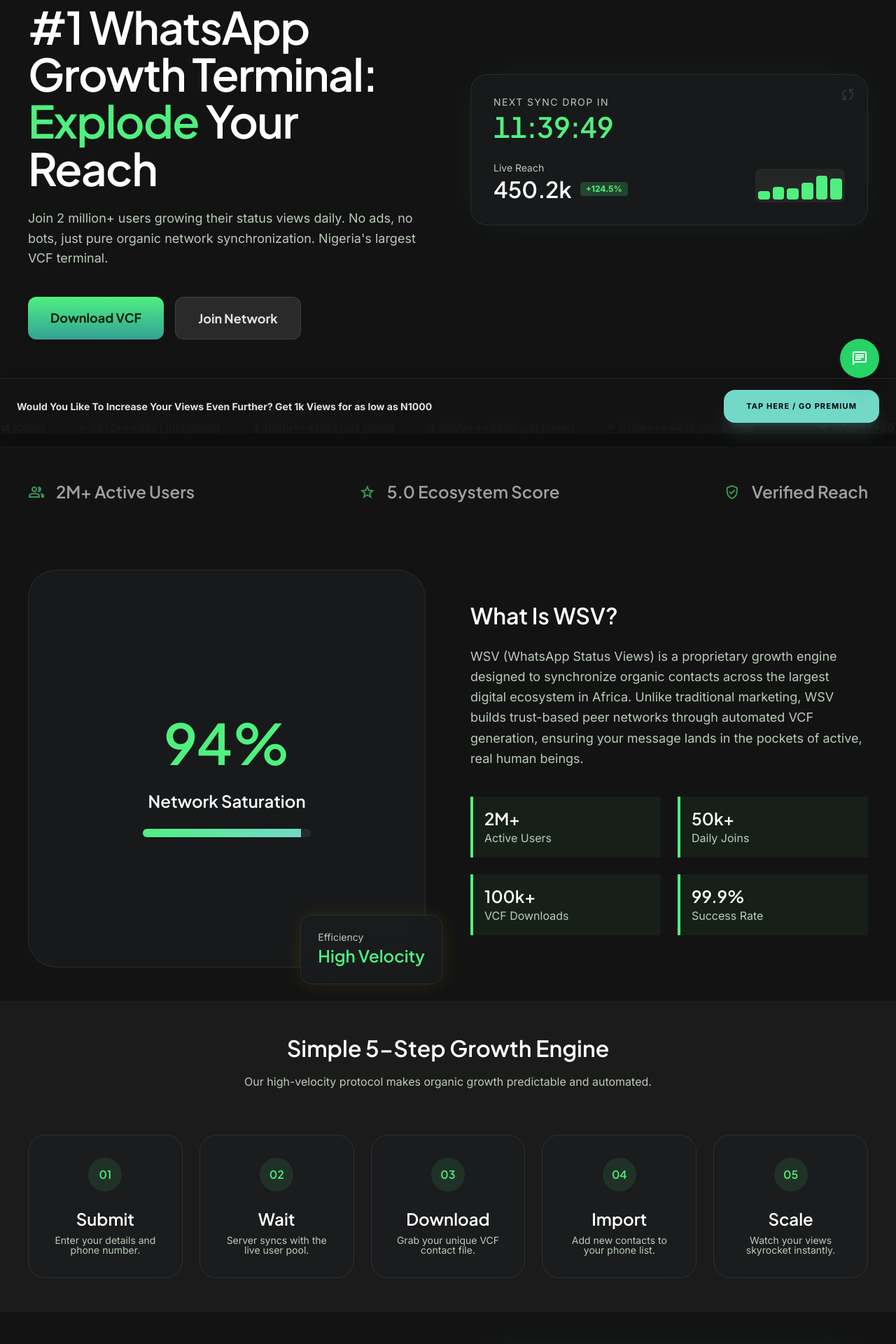
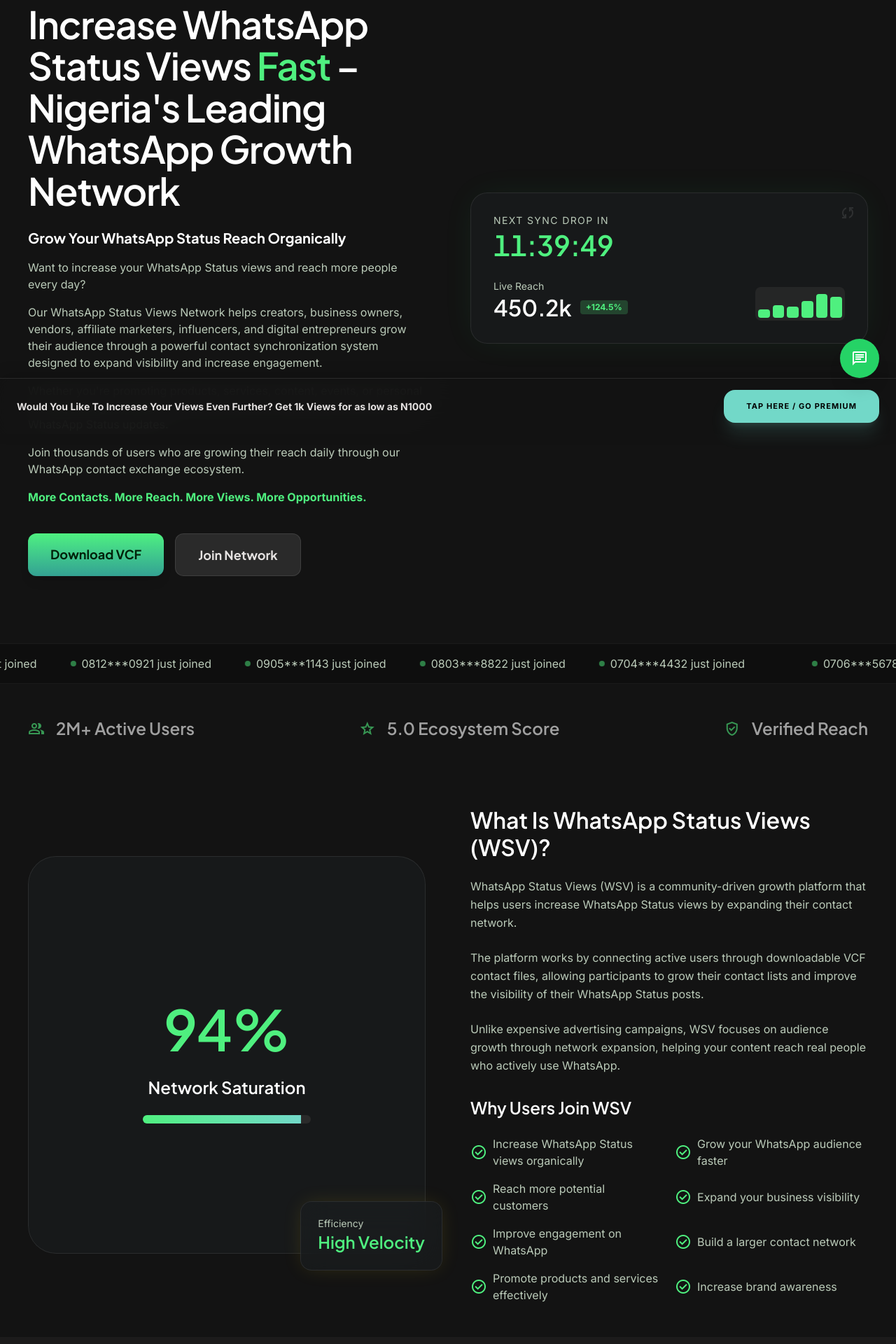
Before and after one commit to ajoscor44-seo/wsvnew, a React (Vite) app: page / in a window 1280 px wide. Shown: the part 180-2100 px from the top of the page at 70% size. Built offline with nearby package versions, Linux system fonts and the light colour scheme; no server answers.

Commit message:
Update homepage copy to match requested layout and content

```diff
--- a/src/pages/LandingPage.tsx
+++ b/src/pages/LandingPage.tsx
@@ -230,16 +230,24 @@
   const joins = ["0706***5678", "0812***0921", "0905***1143", "0803***8822", "0704***4432"];
   const faqs = [
     {
-      q: "Can I increase views for free?",
-      a: "Yes, our Free tier allows you to participate in the general sync pool, though priority levels are lower than premium plans.",
+      q: "How can I increase WhatsApp Status views?",
+      a: "One of the most effective ways is to grow your contact network, create engaging content, post consistently, and encourage interactions from your audience.",
     },
     {
-      q: "Does it work on iPhone?",
-      a: "Absolutely. WSV VCF files are compatible with both iOS and Android contact systems.",
+      q: "Is WSV suitable for businesses?",
+      a: "Yes. Many entrepreneurs, vendors, marketers, and service providers use WhatsApp as a major sales and communication channel.",
     },
     {
-      q: "Is my data secure?",
-      a: "We use end-to-end encryption for all sync data and never store your personal conversations.",
+      q: "Does it work on Android and iPhone?",
+      a: "Yes. VCF contact files can be used on both Android and iOS devices.",
+    },
+    {
+      q: "Can beginners use WSV?",
+      a: "Absolutely. The process is simple and designed for users of all experience levels.",
+    },
+    {
+      q: "Is my information protected?",
+      a: "We are committed to maintaining user privacy and continuously improving platform security and operational standards.",
     },
   ];
 
@@ -251,14 +259,29 @@
           <div className="space-y-stack-md">
             <div className="inline-flex items-center gap-2 bg-primary-container/20 border border-primary/20 px-4 py-1.5 rounded-full text-primary font-label-md text-label-md">
               <span className="material-symbols-outlined text-[18px]">verified</span>
-              Nigeria's #1 Growth Engine
+              Nigeria's Leading WhatsApp Growth Network
             </div>
-            <h1 className="font-display-lg text-display-lg md:text-[64px] tracking-tight leading-[1.05] text-white">
-              #1 WhatsApp Growth Terminal: <span className="text-primary">Explode</span> Your Reach
+            <h1 className="font-display-lg text-display-lg md:text-[54px] tracking-tight leading-[1.1] text-white">
+              Increase WhatsApp Status Views <span className="text-primary">Fast</span> – Nigeria's Leading WhatsApp Growth Network
             </h1>
-            <p className="font-body-lg text-body-lg text-on-surface-variant max-w-xl">
-              Join 2 million+ users growing their status views daily. No ads, no bots, just pure organic network synchronization. Nigeria's largest VCF terminal.
-            </p>
+            <div className="space-y-4 text-on-surface-variant max-w-xl">
+              <h2 className="text-xl font-bold text-white font-headline">Grow Your WhatsApp Status Reach Organically</h2>
+              <p className="font-body-md text-body-md">
+                Want to increase your WhatsApp Status views and reach more people every day?
+              </p>
+              <p className="font-body-md text-body-md">
+                Our WhatsApp Status Views Network helps creators, business owners, vendors, affiliate marketers, influencers, and digital entrepreneurs grow their audience through a powerful contact synchronization system designed to expand visibility and increase engagement.
+              </p>
+              <p className="font-body-md text-body-md">
+                Whether you're promoting products, services, content, events, or personal brands, having more active contacts means more people can see your WhatsApp Status updates.
+              </p>
+              <p className="font-body-md text-body-md">
+                Join thousands of users who are growing their reach daily through our WhatsApp contact exchange ecosystem.
+              </p>
+              <p className="font-body-md text-body-md font-bold text-primary mt-2">
+                More Contacts. More Reach. More Views. More Opportunities.
+              </p>
+            </div>
             <div className="flex flex-col sm:flex-row gap-4 pt-4 w-full">
               <Link
                 to="/download"
@@ -364,27 +387,33 @@
             </div>
           </div>
           <div className="space-y-6">
-            <h2 className="font-headline-lg text-headline-lg text-white">What Is WSV?</h2>
-            <p className="font-body-lg text-body-lg text-on-surface-variant leading-relaxed">
-              WSV (WhatsApp Status Views) is a proprietary growth engine designed to synchronize organic contacts across the largest digital ecosystem in Africa. Unlike traditional marketing, WSV builds trust-based peer networks through automated VCF generation, ensuring your message lands in the pockets of active, real human beings.
+            <h2 className="font-headline-lg text-headline-lg text-white">What Is WhatsApp Status Views (WSV)?</h2>
+            <p className="font-body-md text-body-md text-on-surface-variant leading-relaxed">
+              WhatsApp Status Views (WSV) is a community-driven growth platform that helps users increase WhatsApp Status views by expanding their contact network.
             </p>
-            <div className="grid grid-cols-2 gap-6 pt-4">
-              <div className="p-4 border-l-4 border-primary bg-primary/5">
-                <span className="block font-headline-md text-headline-md text-white">2M+</span>
-                <span className="text-on-surface-variant font-label-md">Active Users</span>
-              </div>
-              <div className="p-4 border-l-4 border-primary bg-primary/5">
-                <span className="block font-headline-md text-headline-md text-white">50k+</span>
-                <span className="text-on-surface-variant font-label-md">Daily Joins</span>
-              </div>
-              <div className="p-4 border-l-4 border-primary bg-primary/5">
-                <span className="block font-headline-md text-headline-md text-white">100k+</span>
-                <span className="text-on-surface-variant font-label-md">VCF Downloads</span>
-              </div>
-              <div className="p-4 border-l-4 border-primary bg-primary/5">
-                <span className="block font-headline-md text-headline-md text-white">99.9%</span>
-                <span className="text-on-surface-variant font-label-md">Success Rate</span>
-              </div>
+            <p className="font-body-md text-body-md text-on-surface-variant leading-relaxed">
+              The platform works by connecting active users through downloadable VCF contact files, allowing participants to grow their contact lists and improve the visibility of their WhatsApp Status posts.
+            </p>
+            <p className="font-body-md text-body-md text-on-surface-variant leading-relaxed">
+              Unlike expensive advertising campaigns, WSV focuses on audience growth through network expansion, helping your content reach real people who actively use WhatsApp.
+            </p>
+            <h3 className="font-headline-md text-headline-md text-white pt-2">Why Users Join WSV</h3>
+            <div className="grid grid-cols-1 sm:grid-cols-2 gap-4">
+              {[
+                "Increase WhatsApp Status views organically",
+                "Grow your WhatsApp audience faster",
+                "Reach more potential customers",
+                "Expand your business visibility",
+                "Improve engagement on WhatsApp",
+                "Build a larger contact network",
+                "Promote products and services effectively",
+                "Increase brand awareness"
+              ].map((benefit, i) => (
+                <div key={i} className="flex items-center gap-2 text-on-surface-variant">
+                  <span className="material-symbols-outlined text-primary text-[18px]">check_circle</span>
+                  <span className="font-body-md text-body-md">{benefit}</span>
+                </div>
+              ))}
             </div>
           </div>
         </div>
@@ -393,16 +422,24 @@
       {/* Step-by-Step Guide */}
       <section className="bg-surface-container-low py-stack-lg">
         <div className="max-w-container-max mx-auto px-margin-mobile sm:px-margin-desktop text-center mb-16">
-          <h2 className="font-headline-lg text-headline-lg mb-4 text-white">Simple 5-Step Growth Engine</h2>
-          <p className="text-on-surface-variant max-w-2xl mx-auto font-body-md">Our high-velocity protocol makes organic growth predictable and automated.</p>
+          <h2 className="font-headline-lg text-headline-lg mb-4 text-white">How To Increase WhatsApp Status Views</h2>
+          <p className="text-on-surface-variant max-w-2xl mx-auto font-body-md mb-2">
+            Many people struggle to get consistent views on WhatsApp because visibility depends largely on contact relationships.
+          </p>
+          <p className="text-on-surface-variant max-w-2xl mx-auto font-body-md mb-4">
+            The more active contacts you have, the greater your potential reach.
+          </p>
+          <p className="text-on-surface-variant max-w-2xl mx-auto font-body-md">
+            Our simple process makes audience growth easier:
+          </p>
         </div>
         <div className="max-w-container-max mx-auto px-margin-mobile sm:px-margin-desktop grid grid-cols-1 md:grid-cols-5 gap-6">
           {[
-            { num: "01", title: "Submit", desc: "Enter your details and phone number." },
-            { num: "02", title: "Wait", desc: "Server syncs with the live user pool." },
-            { num: "03", title: "Download", desc: "Grab your unique VCF contact file." },
-            { num: "04", title: "Import", desc: "Add new contacts to your phone list." },
-            { num: "05", title: "Scale", desc: "Watch your views skyrocket instantly." }
+            { num: "01", title: "Submit Your Details", desc: "Provide your basic information and WhatsApp phone number." },
+            { num: "02", title: "Join The Network", desc: "Your profile enters the active synchronization queue." },
+            { num: "03", title: "Download Your VCF File", desc: "Receive access to contact files generated from active network participants." },
+            { num: "04", title: "Import Contacts", desc: "Add contacts to your device quickly and easily." },
+            { num: "05", title: "Grow Your Views", desc: "As your network expands, your WhatsApp Status gains more exposure and visibility." }
           ].map((step, idx) => (
             <div key={idx} className="glass-card p-8 rounded-3xl text-center hover:bg-surface-container-high transition-all group">
               <div className="w-12 h-12 bg-primary/10 rounded-full flex items-center justify-center mx-auto mb-6 group-hover:bg-primary transition-colors">
@@ -412,6 +449,62 @@
               <p className="font-label-md text-label-md text-on-surface-variant">{step.desc}</p>
             </div>
           ))}
+        </div>
+      </section>
+
+      {/* Target Audience & Views Importance */}
+      <section className="py-stack-lg border-t border-white/5">
+        <div className="max-w-container-max mx-auto px-margin-mobile sm:px-margin-desktop grid md:grid-cols-2 gap-16">
+          <div className="space-y-6">
+            <h2 className="font-headline-lg text-headline-lg text-white">Who Can Benefit From WSV?</h2>
+            <div className="grid grid-cols-1 sm:grid-cols-2 gap-4">
+              {[
+                { title: "Business Owners", desc: "Promote products, services, offers, discounts, and announcements to a larger audience." },
+                { title: "Affiliate Marketers", desc: "Get more eyes on your links, promotions, and marketing campaigns." },
+                { title: "Content Creators", desc: "Increase content visibility and build a stronger community around your brand." },
+                { title: "Online Vendors", desc: "Showcase products daily to a growing audience of WhatsApp users." },
+                { title: "Freelancers", desc: "Reach potential clients and generate more business opportunities." },
+                { title: "Influencers", desc: "Expand your influence and connect with more people in your niche." }
+              ].map((role, i) => (
+                <div key={i} className="p-4 rounded-2xl bg-white/5 border border-white/10 hover:border-primary/20 transition-all text-left">
+                  <h4 className="font-bold text-white font-headline text-sm mb-1">{role.title}</h4>
+                  <p className="text-on-surface-variant text-xs">{role.desc}</p>
+                </div>
+              ))}
+            </div>
+          </div>
+
+          <div className="space-y-6">
+            <h2 className="font-headline-lg text-headline-lg text-white">Why More WhatsApp Status Views Matter</h2>
+            <p className="font-body-md text-body-md text-on-surface-variant leading-relaxed">
+              WhatsApp has become one of the most powerful communication platforms in Africa.
+            </p>
+            <p className="font-body-md text-body-md text-on-surface-variant leading-relaxed">
+              Every day, millions of users check Status updates from friends, family members, businesses, and brands.
+            </p>
+            <p className="font-body-md text-body-md text-on-surface-variant font-semibold">
+              More views can help you:
+            </p>
+            <div className="space-y-4 pt-2">
+              {[
+                "Generate more leads",
+                "Increase product awareness",
+                "Build trust with potential customers",
+                "Drive more inquiries",
+                "Improve conversion opportunities",
+                "Expand your digital presence",
+                "Grow your personal or business brand"
+              ].map((point, i) => (
+                <div key={i} className="flex items-center gap-3 text-on-surface-variant">
+                  <span className="w-6 h-6 bg-primary/10 rounded-full flex items-center justify-center text-primary text-xs shrink-0 font-bold font-headline">✓</span>
+                  <span className="font-body-md text-body-md text-left">{point}</span>
+                </div>
+              ))}
+            </div>
+            <p className="font-body-md text-body-md text-on-surface-variant leading-relaxed pt-2">
+              When more people see your content, you create more opportunities for engagement and growth.
+            </p>
+          </div>
         </div>
       </section>
 
@@ -607,6 +700,31 @@
         </div>
       </section>
 
+      {/* Features Section */}
+      <section className="bg-surface-container-low py-stack-lg border-y border-white/5">
+        <div className="max-w-container-max mx-auto px-margin-mobile sm:px-margin-desktop text-center mb-16">
+          <h2 className="font-headline-lg text-headline-lg mb-4 text-white">Features Designed For Growth</h2>
+        </div>
+        <div className="max-w-container-max mx-auto px-margin-mobile sm:px-margin-desktop grid grid-cols-1 md:grid-cols-3 gap-8">
+          {[
+            { title: "Verified Contact Network", desc: "Access a growing ecosystem of active WhatsApp users.", icon: "verified" },
+            { title: "Daily Network Expansion", desc: "New users join every day, creating fresh growth opportunities.", icon: "group_add" },
+            { title: "Fast Synchronization", desc: "Get connected to the network quickly and efficiently.", icon: "bolt" },
+            { title: "Multiple Growth Plans", desc: "Choose the package that fits your goals and audience size.", icon: "layers" },
+            { title: "User-Friendly Process", desc: "No complicated setup. No technical skills required.", icon: "touch_app" },
+            { title: "Community-Powered Reach", desc: "Leverage the power of a growing network of active WhatsApp users.", icon: "share" }
+          ].map((feature, idx) => (
+            <div key={idx} className="glass-card p-8 rounded-3xl hover:bg-surface-container-high transition-all group border border-white/5 text-left">
+              <div className="w-12 h-12 bg-primary/10 rounded-full flex items-center justify-center mb-6 group-hover:bg-primary transition-colors">
+                <span className="material-symbols-outlined text-primary group-hover:text-black transition-colors">{feature.icon}</span>
+              </div>
+              <h3 className="font-headline-md text-headline-md mb-2 text-white">{feature.title}</h3>
+              <p className="font-label-md text-label-md text-on-surface-variant">{feature.desc}</p>
+            </div>
+          ))}
+        </div>
+      </section>
+
       {/* Pricing Table */}
       <section className="py-stack-lg max-w-container-max mx-auto px-margin-mobile sm:px-margin-desktop" id="pricing">
         <div className="text-center mb-16">
@@ -719,9 +837,36 @@
         </div>
       </section>
 
+      {/* Final Slogan / CTA Banner */}
+      <section className="py-stack-lg max-w-container-max mx-auto px-margin-mobile sm:px-margin-desktop">
+        <div className="glass-card p-8 sm:p-12 md:p-16 rounded-[40px] border border-primary/20 ambient-glow relative overflow-hidden text-left">
+          <div className="absolute top-0 right-0 w-64 sm:w-96 h-64 sm:h-96 bg-primary/5 rounded-full blur-[80px] pointer-events-none" />
+          <div className="relative z-10 max-w-3xl space-y-6">
+            <h2 className="font-display-lg text-display-lg text-white">Join Thousands Growing Their WhatsApp Reach</h2>
+            <p className="font-body-md text-body-md text-on-surface-variant leading-relaxed">
+              If you're looking for a smarter way to increase WhatsApp Status views, grow your audience, and reach more people daily, WSV provides a simple solution built around network growth and visibility.
+            </p>
+            <p className="font-body-md text-body-md text-on-surface-variant leading-relaxed">
+              Start expanding your WhatsApp reach today and discover how a larger audience can create more opportunities for your business, content, and personal brand.
+            </p>
+            <div className="font-headline-md text-headline-md text-primary font-bold pt-2">
+              Increase WhatsApp Status Views. Grow Your Audience. Expand Your Influence.
+            </div>
+            <div className="pt-4">
+              <button
+                onClick={() => handleScrollToSection("#join")}
+                className="bg-primary text-black px-8 py-4 rounded-xl font-bold uppercase tracking-widest text-xs hover:scale-105 transition-all shadow-lg shadow-primary/20 cursor-pointer"
+              >
+                Get started today.
+              </button>
+            </div>
+          </div>
+        </div>
+      </section>
+
       {/* FAQ Accordion */}
       <section className="py-stack-lg max-w-3xl mx-auto px-margin-mobile sm:px-margin-desktop" id="faq">
-        <h2 className="font-headline-lg text-headline-lg text-center mb-12 text-white">Common Questions</h2>
+        <h2 className="font-headline-lg text-headline-lg text-center mb-12 text-white">Frequently Asked Questions</h2>
         <div className="space-y-4">
           {faqs.map((faq, index) => (
             <div key={index} className="glass-card rounded-2xl overflow-hidden">
```
